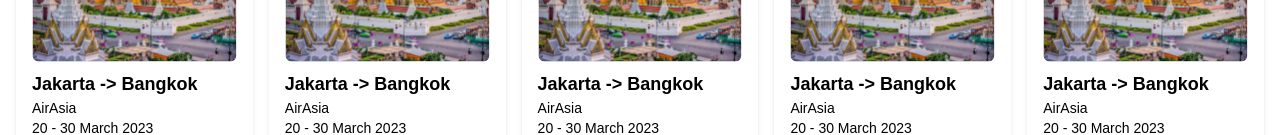
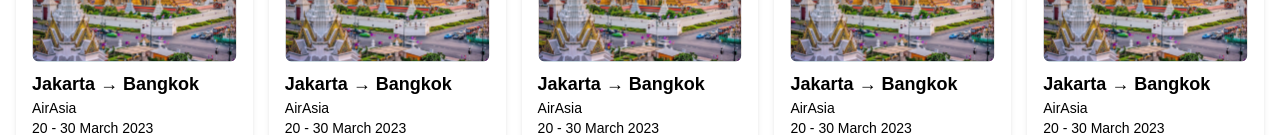
Before and after one commit to FSWAND-KM-6-C2-Final-Project/FE-AirSeat, a React (Create React App) app: page / in a window 1280 px wide. Shown: the part 817-952 px from the top of the page. Built offline with nearby package versions, Linux system fonts and the light colour scheme.

Commit message:
Fix syntax error in HTML, replace direct arrow with HTML entity

```diff
--- a/src/components/Home.js
+++ b/src/components/Home.js
@@ -463,7 +463,9 @@
                 Limited!
               </span>
               <div className="mt-2 text-sm">
-                <h3 className="mt-2 text-lg font-bold">Jakarta -> Bangkok</h3>
+                <h3 className="mt-2 text-lg font-bold">
+                  Jakarta &rarr; Bangkok
+                </h3>
                 <p>AirAsia</p>
                 <p>20 - 30 March 2023</p>
                 <p className="text-red-600 font-bold">Start from IDR 950.000</p>
```
